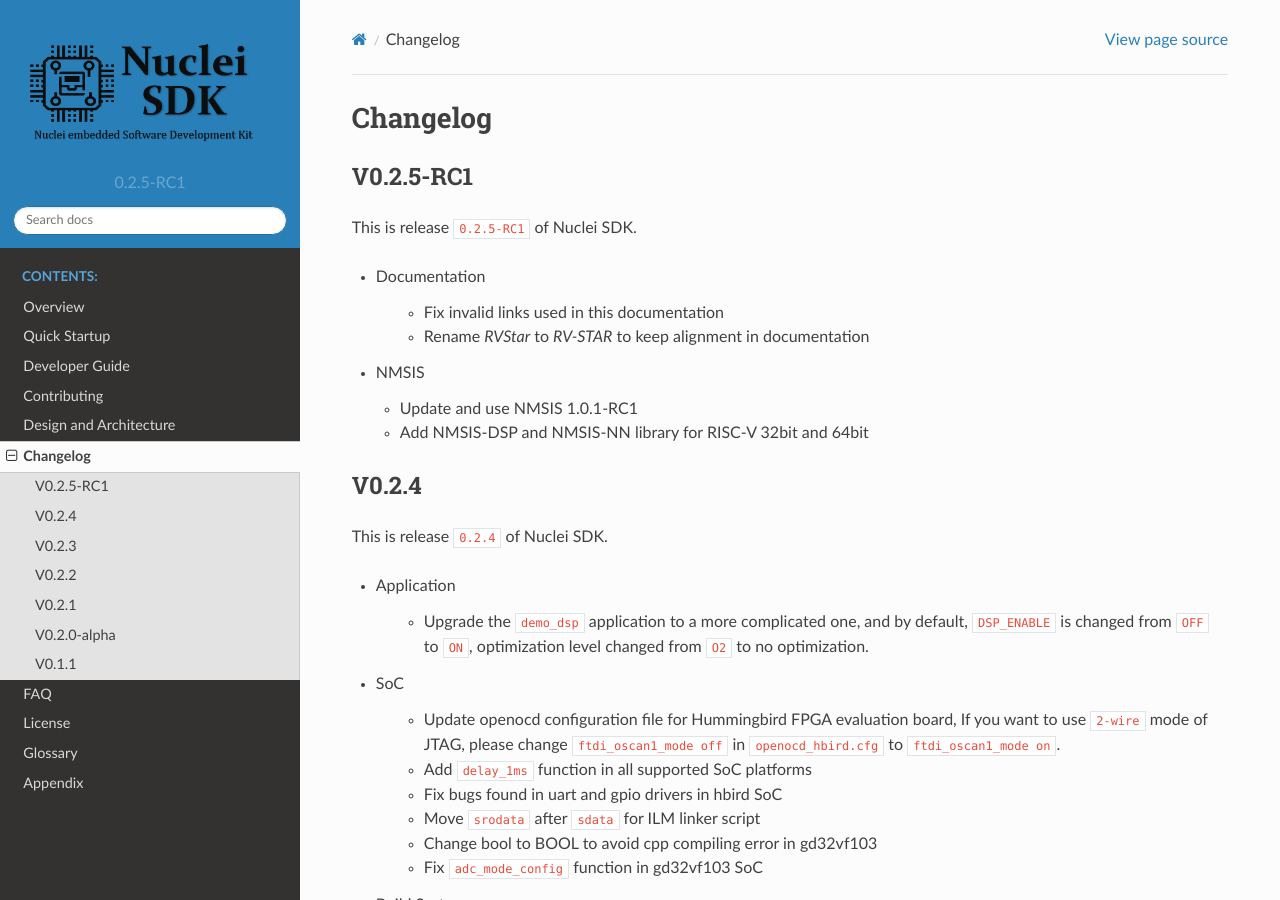
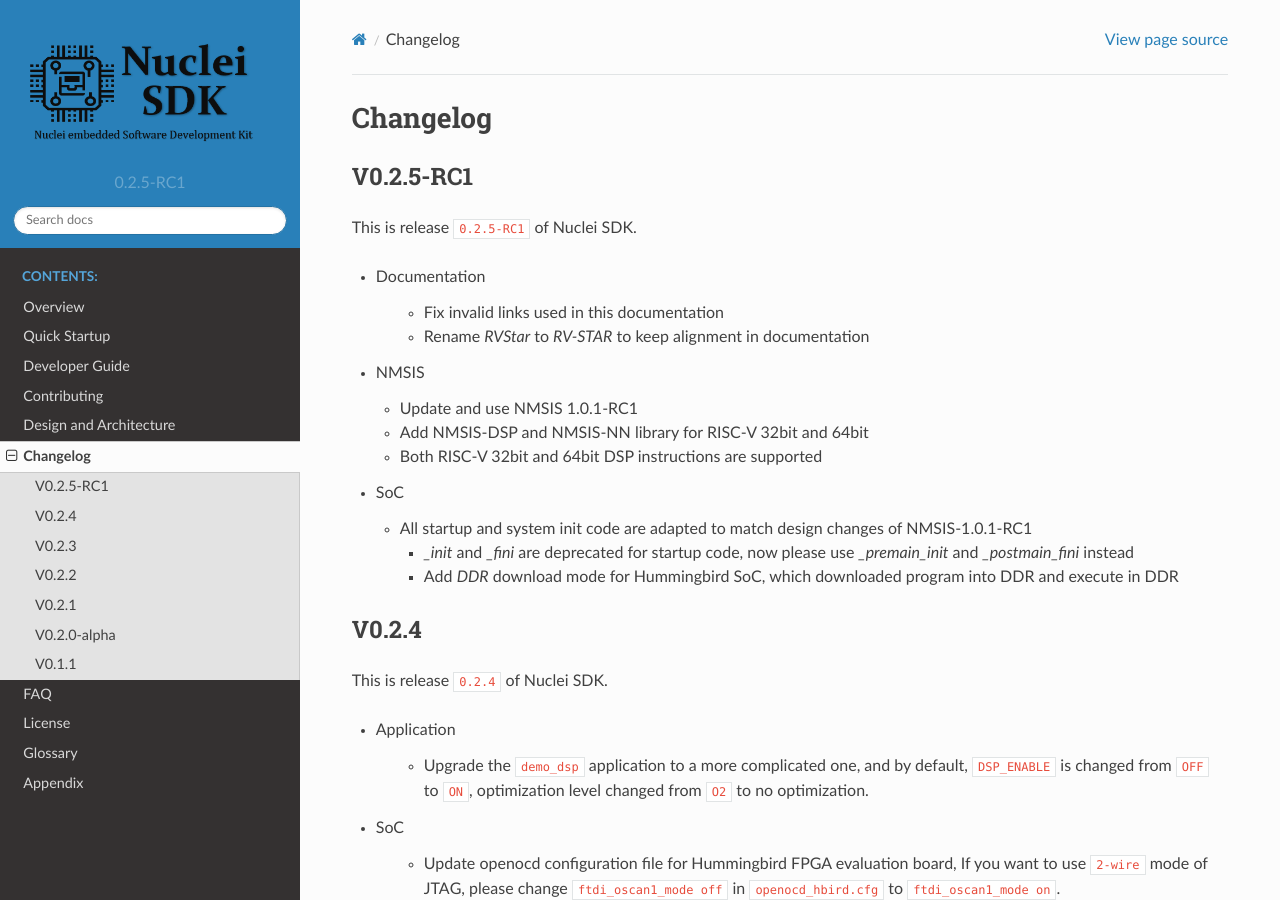
Before and after one commit to Nuclei-Software/nuclei-sdk, a Sphinx documentation site: the page built from doc/source/changelog.rst, in a window 1280 px wide and 900 px high. Built offline with Sphinx 7.4.7 and the Read the Docs theme 2.0.0, drawn with Linux system fonts in a browser that asks for light colours.

Commit message:
doc: update changelog for 0.2.5-RC1
Signed-off-by: Huaqi Fang <578567190@qq.com>

```diff
--- a/doc/source/changelog.rst
+++ b/doc/source/changelog.rst
@@ -17,6 +17,14 @@
 
   - Update and use NMSIS 1.0.1-RC1
   - Add NMSIS-DSP and NMSIS-NN library for RISC-V 32bit and 64bit
+  - Both RISC-V 32bit and 64bit DSP instructions are supported
+
+* SoC
+
+  - All startup and system init code are adapted to match design changes of NMSIS-1.0.1-RC1
+
+    - `_init` and `_fini` are deprecated for startup code, now please use `_premain_init` and `_postmain_fini` instead
+    - Add `DDR` download mode for Hummingbird SoC, which downloaded program into DDR and execute in DDR
 
 V0.2.4
 ------
```
